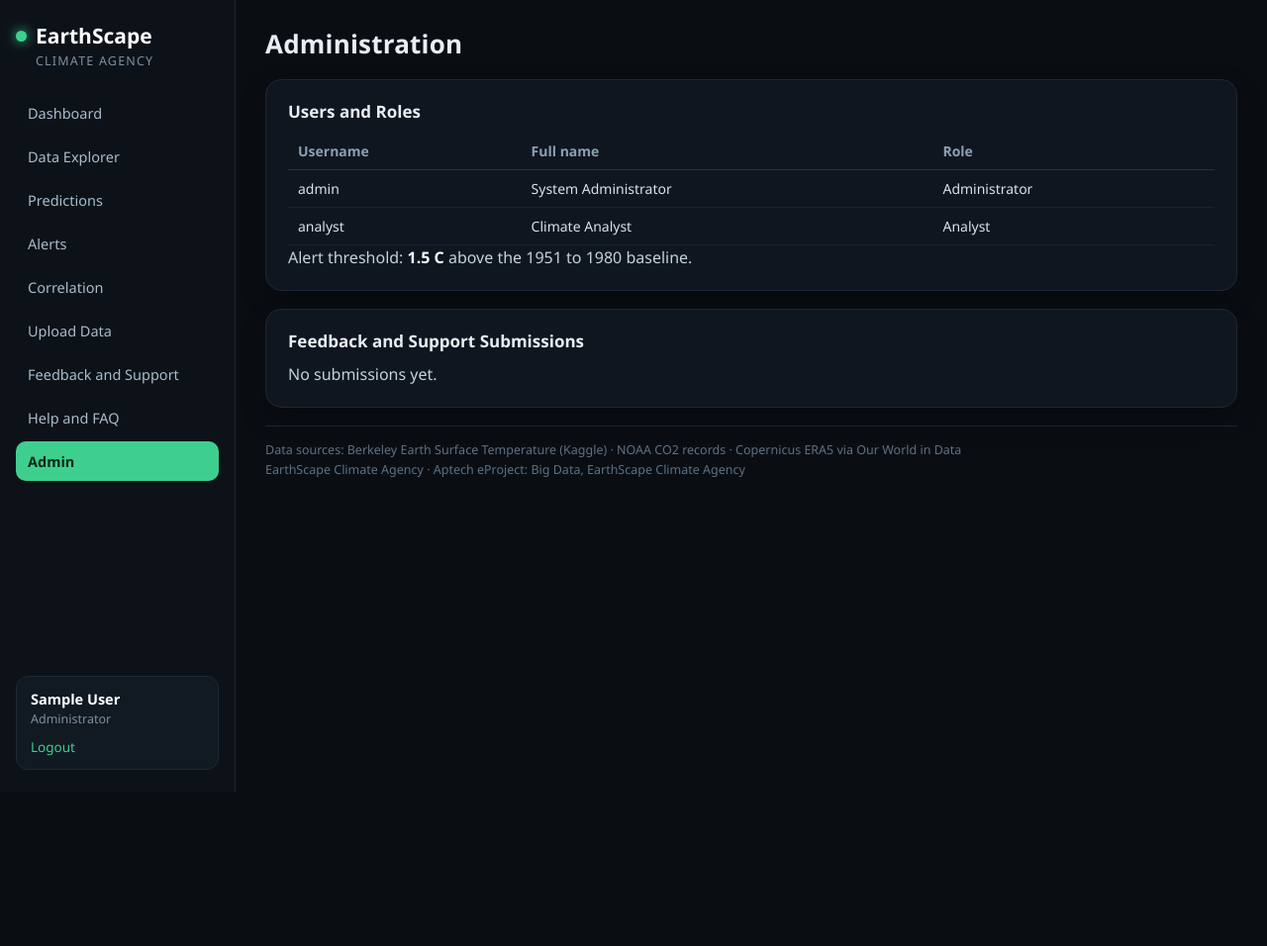
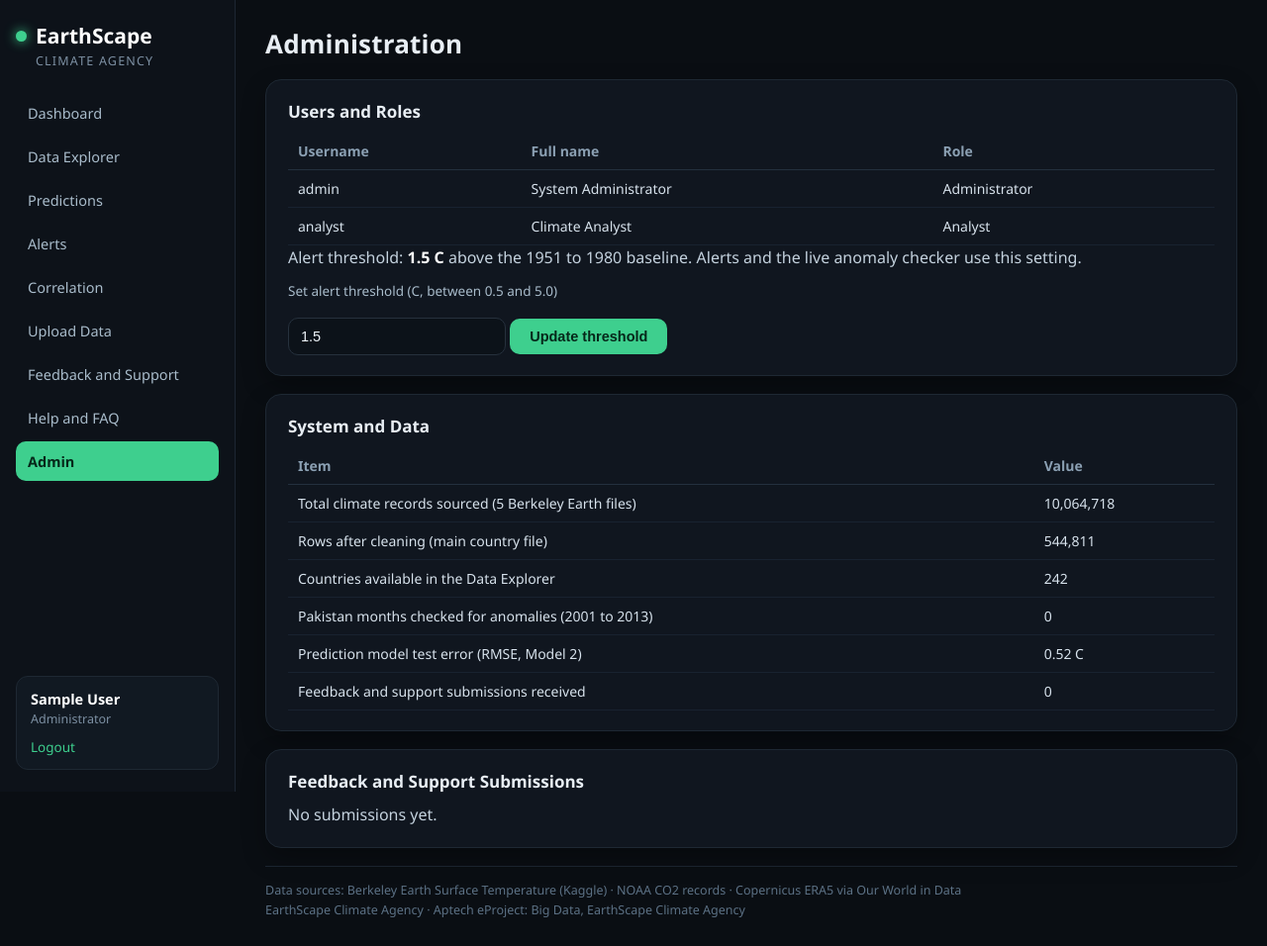
Before and after one commit to Tahakazmi880/earthscape-climate-agency, a Flask app: page /admin in a window 1280 px wide. Shown: the whole page at 99% size. Before the commit the page ends 800 px from the top, so only its background shows below. Run offline with Flask 3, Linux system fonts and the light colour scheme; the visitor is signed in with stand-in values (Sample User, id 1); parts of the project's set-up code (start-up, migrations or seed data) failed here and were passed over.

Commit message:
Brief compliance pass: templates/admin.html

```diff
--- a/templates/admin.html
+++ b/templates/admin.html
@@ -7,7 +7,25 @@
     <tr><th>Username</th><th>Full name</th><th>Role</th></tr>
     {% for u in users %}<tr><td>{{ u.username }}</td><td>{{ u.name }}</td><td>{{ u.role }}</td></tr>{% endfor %}
   </table>
-  <p>Alert threshold: <b>{{ threshold }} C</b> above the 1951 to 1980 baseline.</p>
+  <p>Alert threshold: <b>{{ threshold }} C</b> above the 1951 to 1980 baseline. Alerts and the live
+  anomaly checker use this setting.</p>
+  <form method="post" action="{{ url_for('set_threshold') }}">
+    <label>Set alert threshold (C, between 0.5 and 5.0)</label>
+    <input type="number" step="0.1" min="0.5" max="5.0" name="threshold" value="{{ threshold }}" style="max-width:220px">
+    <button type="submit">Update threshold</button>
+  </form>
+</div>
+<div class="panel">
+  <h2>System and Data</h2>
+  <table>
+    <tr><th>Item</th><th>Value</th></tr>
+    <tr><td>Total climate records sourced (5 Berkeley Earth files)</td><td>{{ stats.total_records }}</td></tr>
+    <tr><td>Rows after cleaning (main country file)</td><td>{{ stats.cleaned_rows }}</td></tr>
+    <tr><td>Countries available in the Data Explorer</td><td>{{ stats.countries }}</td></tr>
+    <tr><td>Pakistan months checked for anomalies (2001 to 2013)</td><td>{{ stats.months_checked }}</td></tr>
+    <tr><td>Prediction model test error (RMSE, Model 2)</td><td>{{ stats.model_rmse }} C</td></tr>
+    <tr><td>Feedback and support submissions received</td><td>{{ stats.feedback_count }}</td></tr>
+  </table>
 </div>
 <div class="panel">
   <h2>Feedback and Support Submissions</h2>
```
